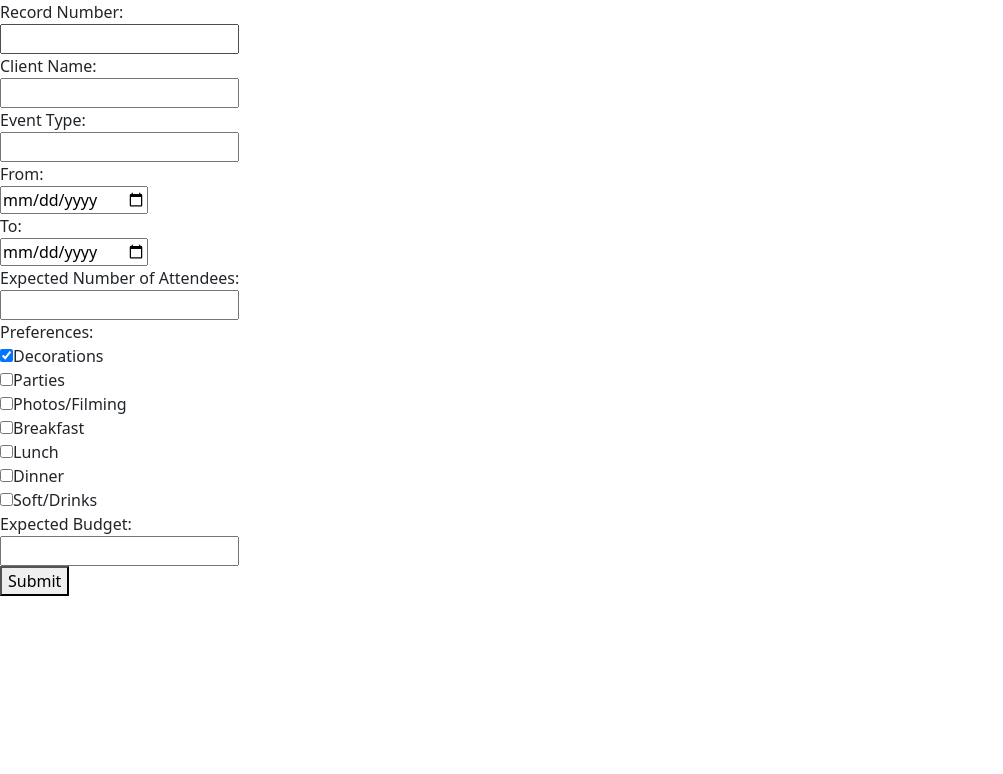
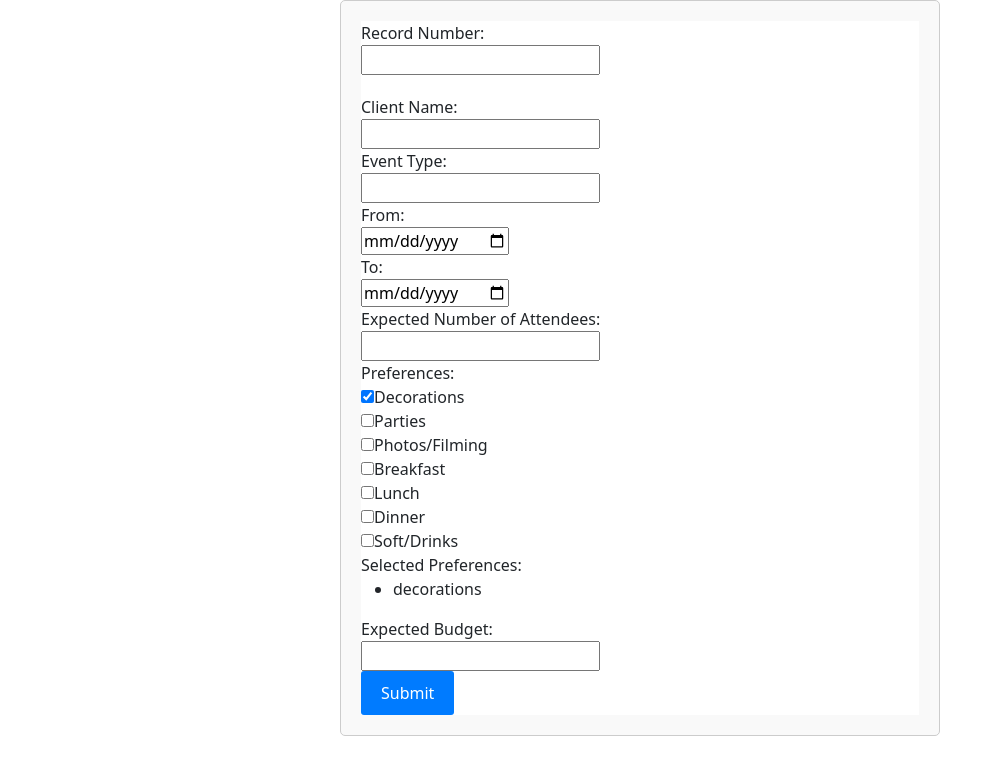
Before and after one commit to juliatribo/modern-methods, a Vue app: page /customer in a window 1280 px wide. Both pictures are taken after a click on the checkbox "Decorations". Shown: the top 774 px of the page, without its empty margins (0-1003 px from the left). Built offline with nearby package versions, Linux system fonts and the light colour scheme.

Commit message:
add v-model mappings

```diff
--- a/src/views/CustomerView.vue
+++ b/src/views/CustomerView.vue
@@ -1,74 +1,85 @@
 <template>
-    <div>
+    <div class="event-form">
+        <head>
+            <meta charset="UTF-8">
+            <meta name="viewport" content="width=device-width, initial-scale=1.0">
+            <title>Event Planning Request Form</title>
+        </head>
         <body>
             <div>
                 <form>
-                    <div>
-                        <label for="recordNumber">Record Number:</label>
+                    <div class="form-group ">
+                        <label >Record Number:</label>
                         <div>
-                            <input type="text" id="recordNumber" name="recordNumber">
+                            <input v-model="recordNumber"  type="text" id="recordNumber" name="recordNumber">
                         </div>
                     </div>
                     <div>
                         <label for="clientName">Client Name:</label>
                         <div>
-                            <input type="text" name="clientName">
+                            <input v-model="name" type="text" name="clientName">
                         </div>
                     </div>
                     <div>
                         <label for="eventType">Event Type:</label>
                         <div>
-                            <input type="text" name="eventType">
+                            <input v-model="eventType" type="text" name="eventType">
                         </div>
                     </div>
                     <div>
                         <label for="dateFrom">From:</label>
                         <div>
-                            <input type="date" id="dateFrom" name="dateFrom">
+                            <input v-model="dateFrom" type="date" id="dateFrom" name="dateFrom">
                         </div>
                         <label for="dateTo">To:</label>
                         <div>
-                            <input type="date" id="dateTo" name="dateTo">
+                            <input v-model="dateTo" type="date" id="dateTo" name="dateTo">
                         </div>
                     </div>
                     <div>
                         <label for="attendees">Expected Number of Attendees:</label>
                         <div>
-                            <input type="number" id="attendees" name="attendees">
+                            <input v-model="numAttendees" type="number" id="attendees" name="attendees">
                         </div>
                     </div>
                     <div>
                         <label for="preferences">Preferences:</label>
                         <div>
                             <div>
-                                <input type="checkbox" id="decorations" name="preferences">
+                                <input type="checkbox" id="decorations" value="decorations" v-model="selectedPreferences">
                                 <label for="decorations">Decorations</label>
                             </div>
                             <div>
-                                <input type="checkbox" id="parties" name="preferences">
+                                <input type="checkbox" id="parties" value="parties" v-model="selectedPreferences">
                                 <label for="parties">Parties</label>
                             </div>
                             <div>
-                                <input type="checkbox" id="photosFilming" name="preferences">
+                                <input type="checkbox" id="photosFilming" value="photosFilming"  v-model="selectedPreferences">
                                 <label for="photosFilming">Photos/Filming</label>
                             </div>
                             <div>
-                                <input type="checkbox" id="breakfast" name="preferences">
+                                <input type="checkbox" id="breakfast" value="breakfast" v-model="selectedPreferences" >
                                 <label for="breakfast">Breakfast</label>
                             </div>
                             <div>
-                                <input type="checkbox" id="lunch" name="preferences">
+                                <input type="checkbox" id="lunch" value="lunch" v-model="selectedPreferences">
                                 <label for="lunch">Lunch</label>
                             </div>
                             <div>
-                                <input type="checkbox" id="dinner" name="preferences">
+                                <input type="checkbox" id="dinner" value="dinner" v-model="selectedPreferences">
                                 <label for="dinner">Dinner</label>
                             </div>
                             <div>
-                                <input type="checkbox" id="softDrinks" name="preferences">
+                                <input type="checkbox" id="softDrinks" value="softDrinks" v-model="selectedPreferences">
                                 <label for="softDrinks">Soft/Drinks</label>
                             </div>
                         </div>
+                    </div>
+                    <div v-if="selectedPreferences.length!=0">
+                        Selected Preferences:
+                            <ul>
+                                <li v-for="selectedPreference in selectedPreferences" :key="selectedPreference">{{ selectedPreference }}</li>
+                            </ul>
                     </div>
                     <div>
                         <label for="expectedBudget">Expected Budget:</label>
@@ -78,7 +89,7 @@
                     </div>
                     <div>
                         <div>
-                            <button type="submit">Submit</button>
+                            <button type="submit" class="btn btn-primary">Submit</button>
                         </div>
                     </div>
                 </form>
@@ -91,9 +102,60 @@
 
 export default {
     name: "CustomerView",
-
+    data:function () {
+        return {
+            recordNumber: "",
+            name: "",
+            eventType: "",
+            dateFrom: "",
+            dateTo: "",
+            numAttendees:null,
+            selectedPreferences:[],
+            expectedBudget:null
+        }
+    },
+    method:{
+    }
 }
 
 </script>
 
-<style></style>
+<style scoped>
+.event-form {
+  margin: 20px;
+  padding: 20px;
+  border: 1px solid #ccc;
+  border-radius: 5px;
+  background-color: #f9f9f9;
+  max-width: 600px;
+  margin: 0 auto;
+}
+
+.form-group {
+  margin-bottom: 20px;
+}
+
+.label {
+  font-weight: bold;
+}
+
+.input {
+  width: 100%;
+  padding: 5px;
+  border: 1px solid #ccc;
+  border-radius: 3px;
+}
+
+.btn {
+  background-color: #007BFF;
+  color: #fff;
+  padding: 10px 20px;
+  border: none;
+  border-radius: 3px;
+  cursor: pointer;
+}
+
+.btn:hover {
+  background-color: #0056b3;
+}
+</style>
```
